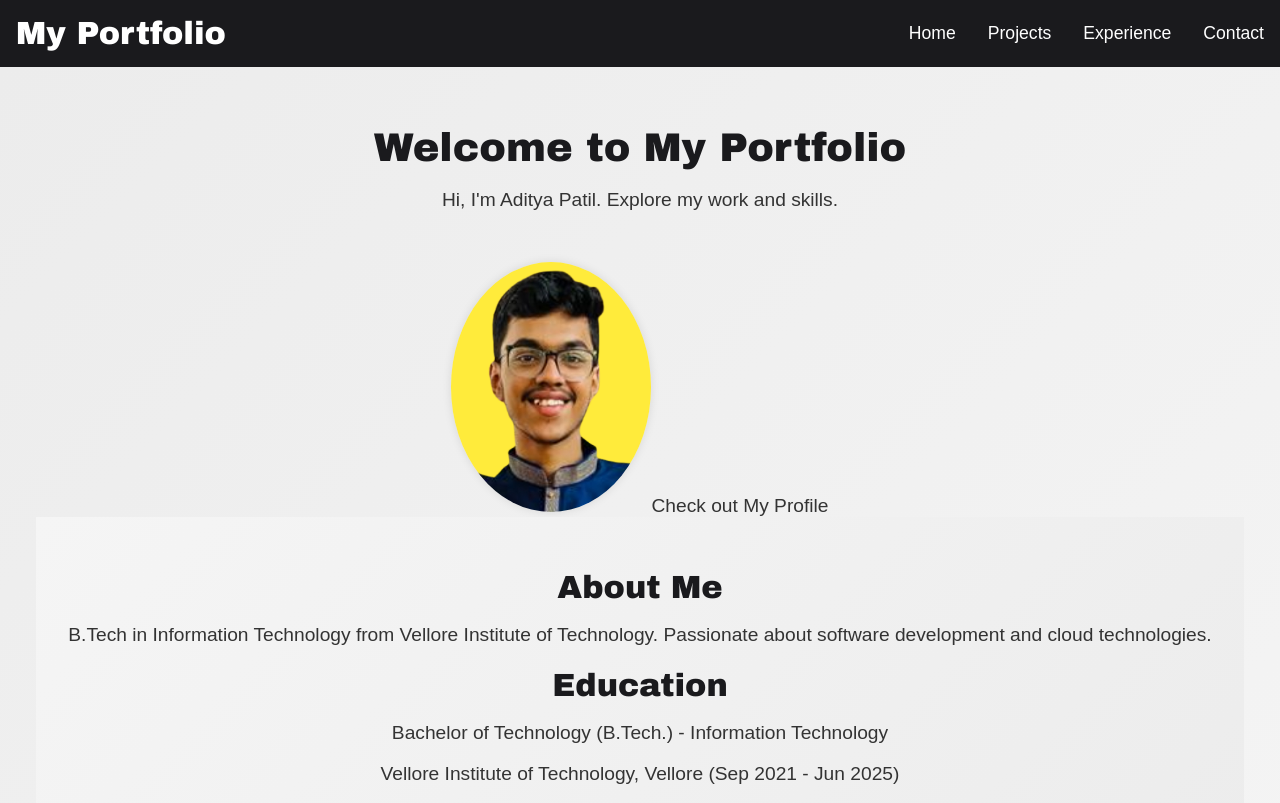
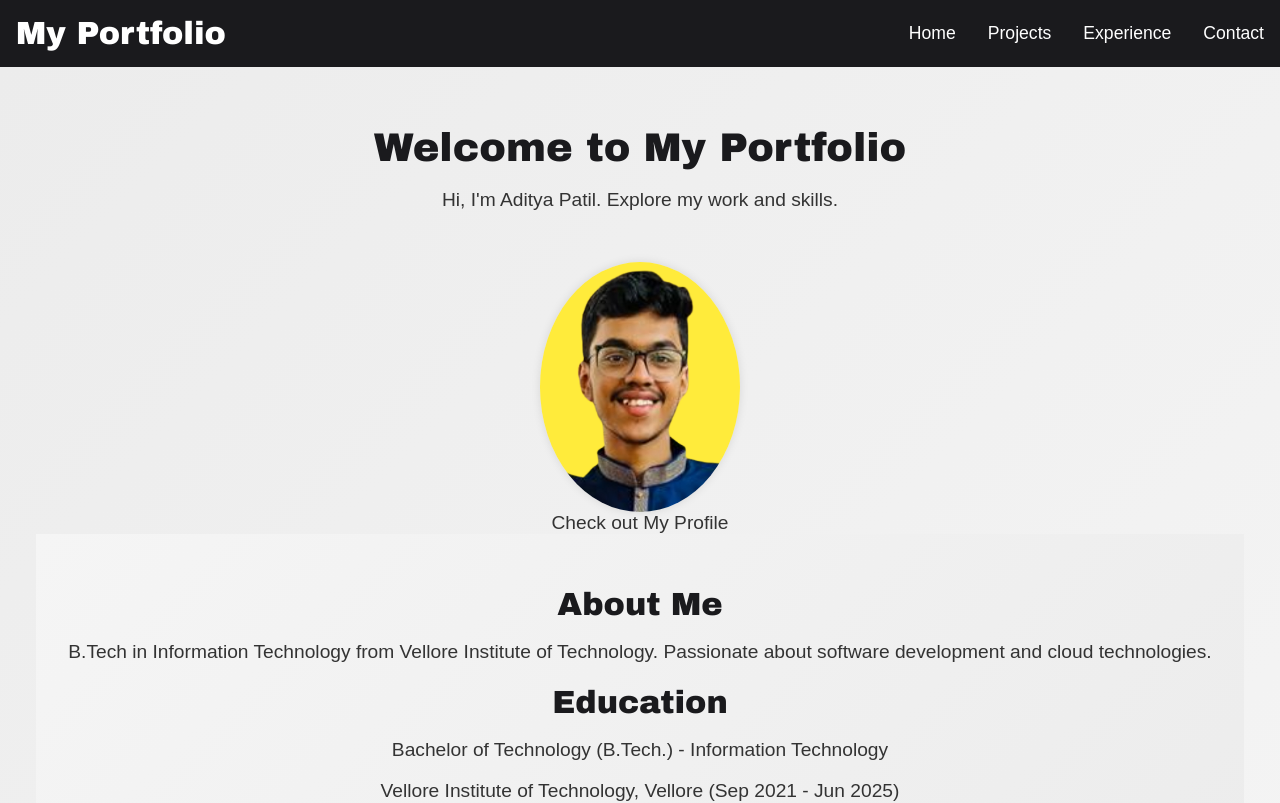
Before and after one commit to AdityaNPatil/Portfolio_React, a React (Vite) app: page / in a window 1280 px wide. Shown: the top 803 px of the page. Built offline with nearby package versions, Linux system fonts and the light colour scheme.

Commit message:
Update Home.css
Added css to profile pic div

```diff
--- a/src/components/Home.css
+++ b/src/components/Home.css
@@ -32,6 +32,13 @@
   box-shadow: 0 0 10px rgba(0, 0, 0, 0.1);
   animation: fadeIn 2s ease-in-out;
 }
+
+.profile-pic{
+  display : flex;
+  flex-direction : column;
+  justify-content : center;
+  align-items: center;
+  }
 
 .about {
   padding: 2em;
```
